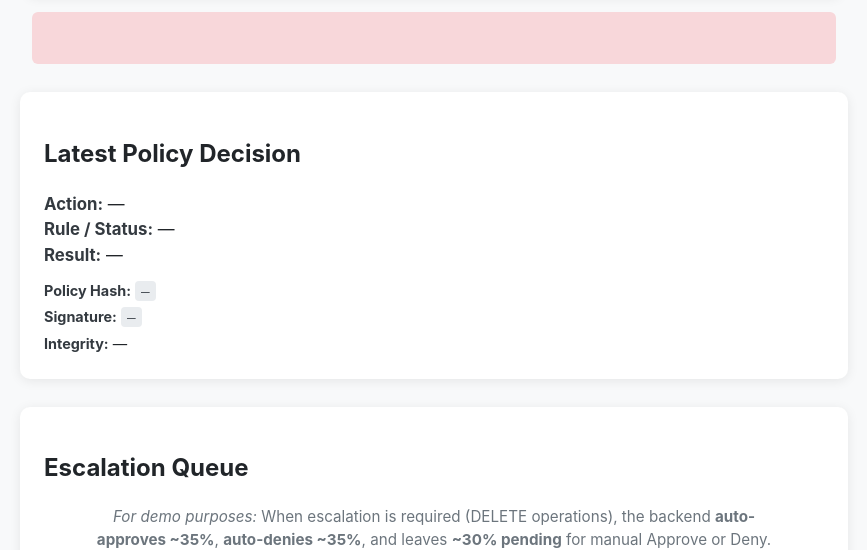
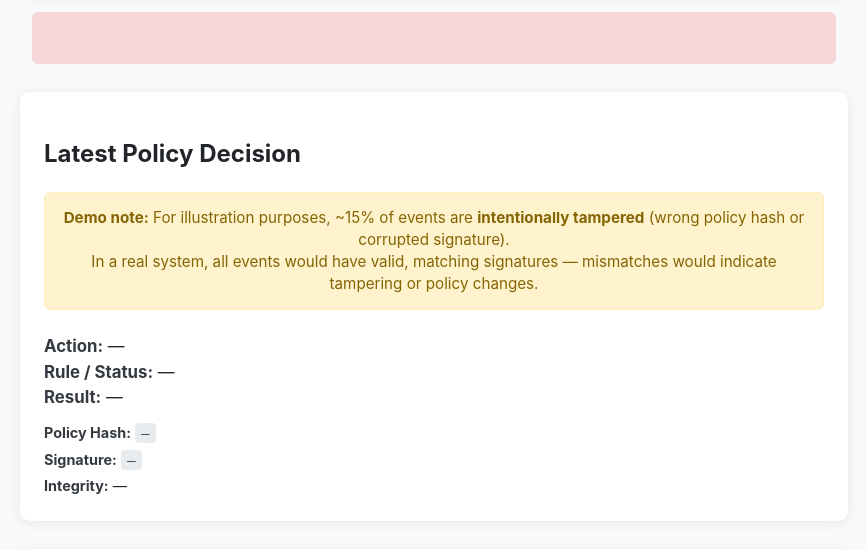
Before and after one commit to babyblueviper1/ai-governance-architecture, a Flask app: page / in a window 1280 px wide. Shown: the part 741-1291 px from the top of the page, without its empty margins (206-1073 px from the left). Run offline with Flask 3, Linux system fonts and the light colour scheme; data that the repository does not hold is empty.

Commit message:
Update index.html . nodes eternal

```diff
--- a/drvl-demo/templates/index.html
+++ b/drvl-demo/templates/index.html
@@ -349,6 +349,15 @@
 
 <div class="panel">
     <h2>Latest Policy Decision</h2>
+
+    <div style="background: #fff3cd; border: 1px solid #ffeeba; border-radius: 6px;
+                padding: 14px 18px; margin: 20px auto 24px; max-width: 780px;
+                font-size: 0.95rem; color: #856404; text-align: center; line-height: 1.45;">
+        <strong>Demo note:</strong> For illustration purposes, ~15% of events are
+        <strong>intentionally tampered</strong> (wrong policy hash or corrupted signature).<br>
+        In a real system, all events would have valid, matching signatures —
+        mismatches would indicate tampering or policy changes.
+    </div>
 
     <div id="decision">
         <div><b>Action:</b> <span id="decAction">—</span></div>
```
